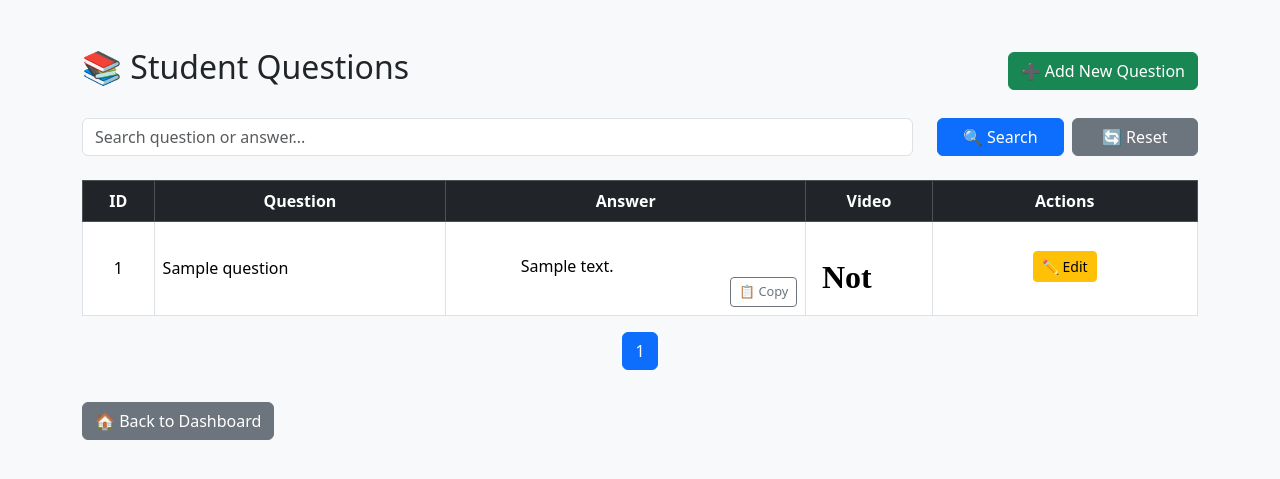
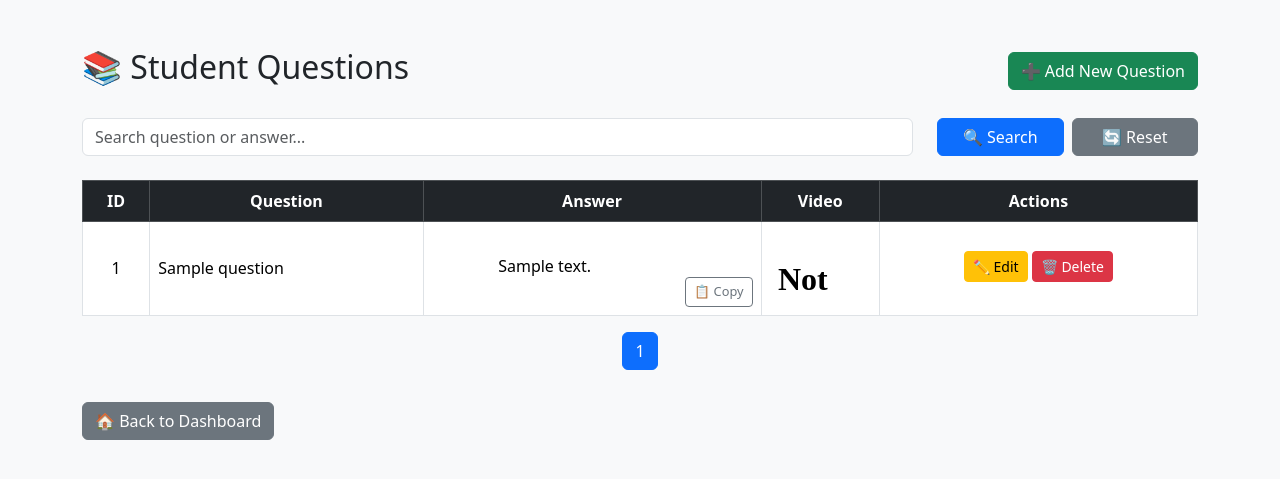
Before and after one commit to csatindia2013/thinkgate, a Flask app: page /admin/questions in a window 1280 px wide. Shown: the top 479 px of the page. Run offline with Flask 3, Linux system fonts and the light colour scheme; a user stored in the database is signed in; tables that the repository leaves empty hold one stand-in row (values such as "Sample post").

Commit message:
Update questions.html

```diff
--- a/templates/questions.html
+++ b/templates/questions.html
@@ -6,8 +6,7 @@
   <title>Student Questions - Admin Panel</title>
   <link href="https://cdn.jsdelivr.net/npm/bootstrap@5.3.2/dist/css/bootstrap.min.css" rel="stylesheet" />
   <style>
-    .answer-box,
-    .answer-full {
+    .answer-box, .answer-full {
       white-space: pre-wrap;
       word-break: break-word;
     }
@@ -103,6 +102,7 @@
             </td>
             <td class="cell-actions">
               <a href="{{ url_for('edit_question', question_id=q.id) }}" class="btn btn-warning btn-sm mb-1">✏️ Edit</a>
+              <a href="{{ url_for('delete_question', question_id=q.id) }}" class="btn btn-danger btn-sm mb-1" onclick="return confirm('Are you sure you want to delete this question?')">🗑️ Delete</a>
             </td>
           </tr>
           {% else %}
@@ -114,7 +114,6 @@
       </table>
     </div>
 
-    <!-- Pagination -->
     <nav aria-label="Page navigation">
       <ul class="pagination justify-content-center">
         {% if page > 1 %}
```
